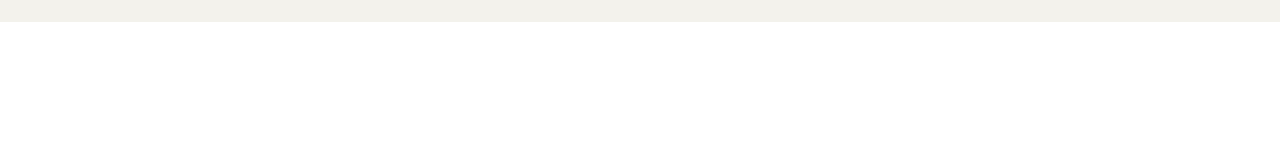
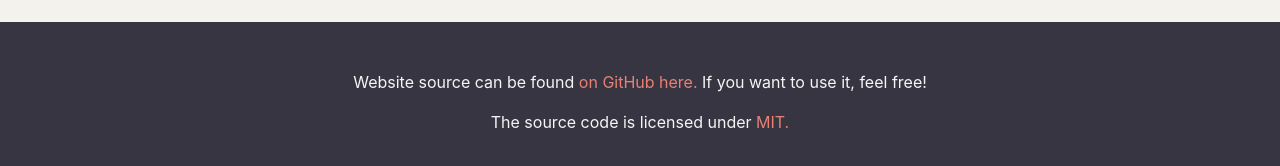
Before and after one commit to ClementTsang/clementtsang.github.io, a Vue app: page / in a window 1280 px wide. Shown: the part 4506-4672 px from the top of the page. Before the commit the page ends 4528 px from the top, so only its background shows below. Built offline with nearby package versions, Linux system fonts and the light colour scheme.

Commit message:
Add footer

```diff
--- a/src/components/HomePage.vue
+++ b/src/components/HomePage.vue
@@ -27,6 +27,25 @@
     <section>
       <Contact />
     </section>
+    <footer class="footer">
+      <div class="content has-text-centered">
+        <p>
+          Website source can be found
+          <a href="https://github.com/ClementTsang/personal-website">
+            on GitHub here.
+          </a>
+          If you want to use it, feel free!
+        </p>
+        <p>
+          The source code is licensed under
+          <a
+            href="https://github.com/ClementTsang/personal-website/blob/master/LICENSE"
+          >
+            MIT.
+          </a>
+        </p>
+      </div>
+    </footer>
   </div>
 </template>
 
@@ -86,7 +105,8 @@ export default {
   background-color: var(--dark-text-colour);
 }
 
-#footer {
-  background-color: var(--main-background-two);
+.footer {
+  background-color: var(--accent-3);
+  color: var(--main-background);
 }
 </style>
```
